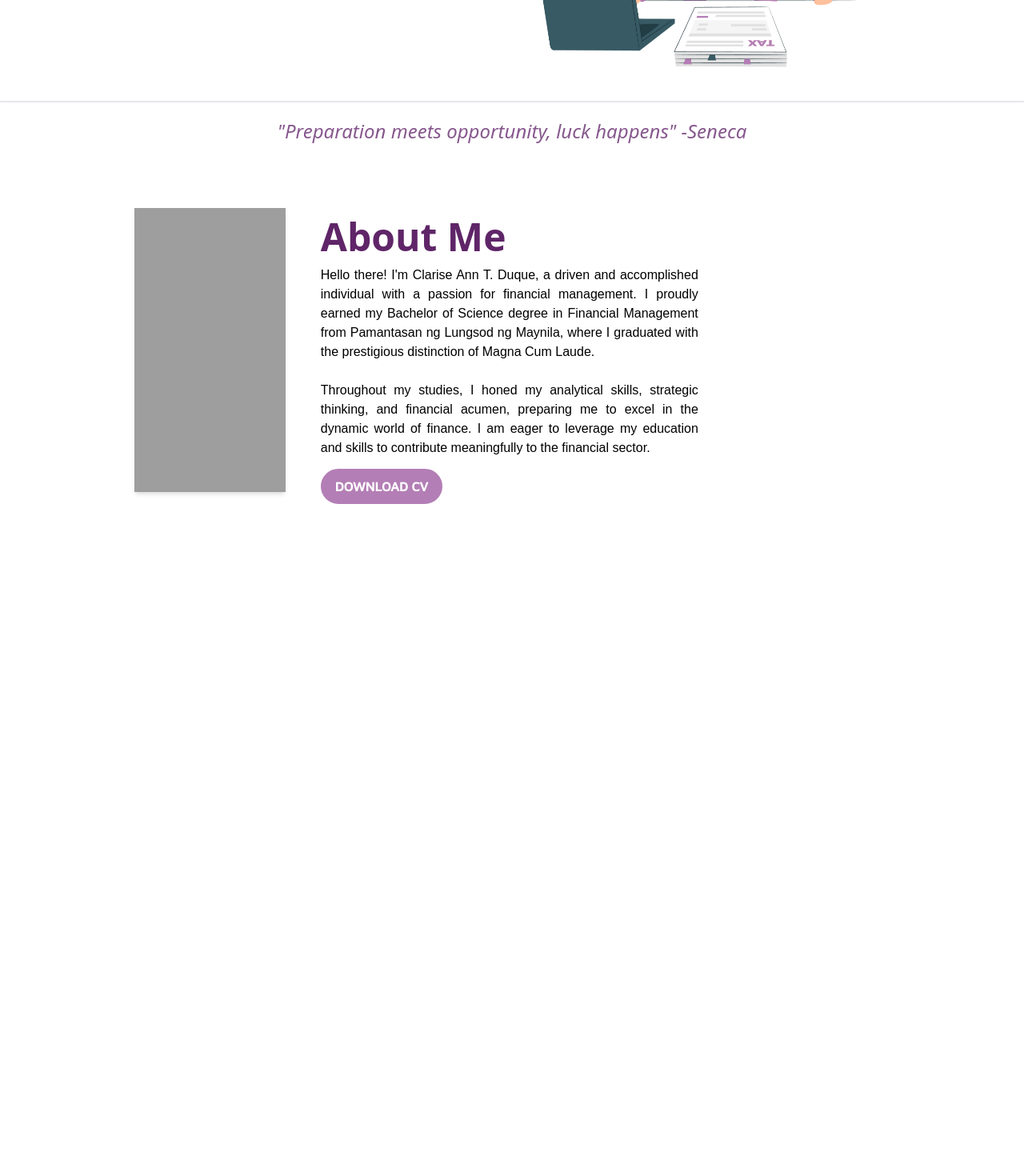
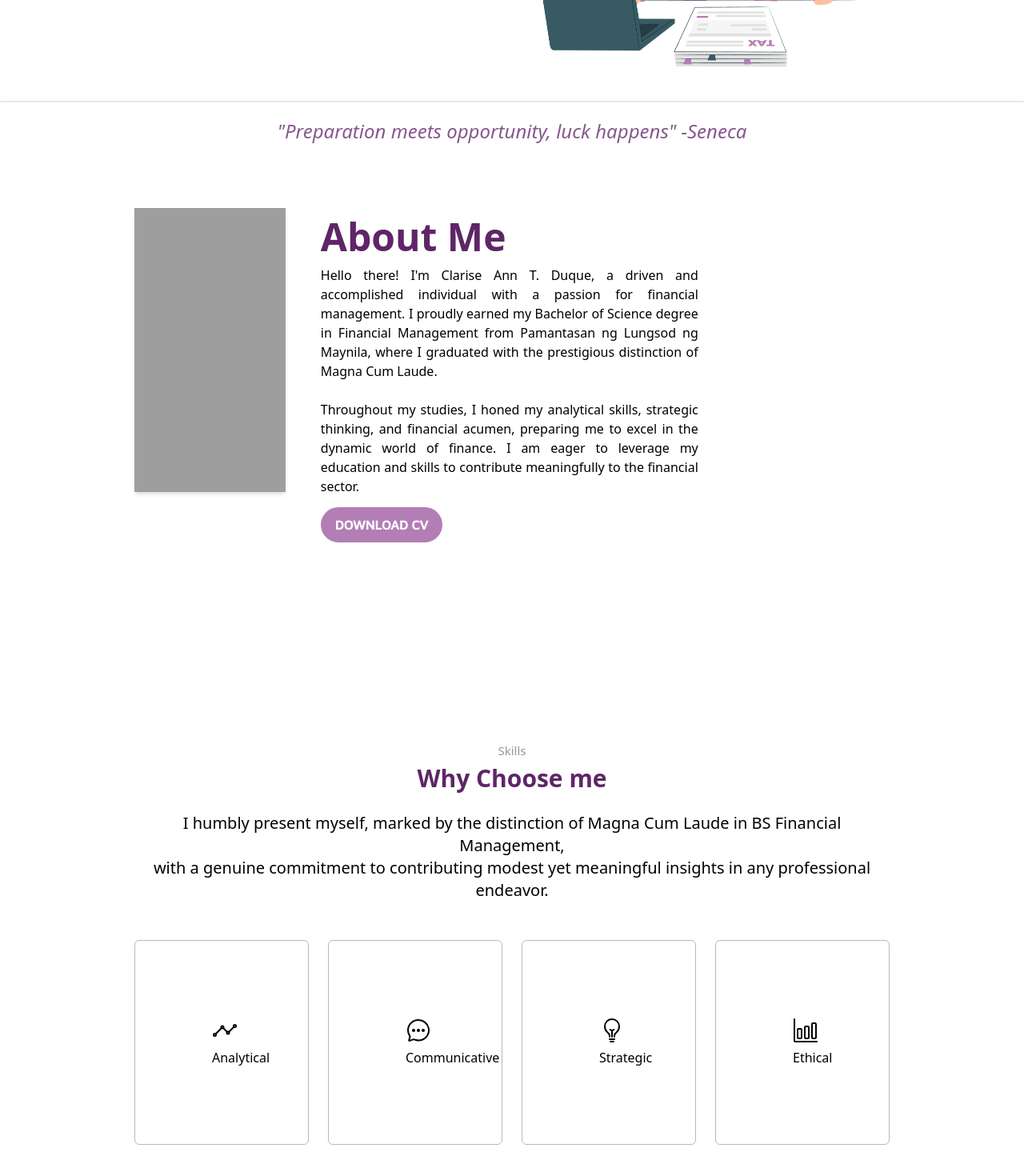
Before and after one commit to patrickeugenesacueza/Clarise-Portfolio, a React (Create React App) app in the folder portfolio/: page / in a window 1280 px wide. Shown: the part 594-2064 px from the top of the page at 80% size. Built offline with nearby package versions, Linux system fonts and the light colour scheme; grey boxes are pictures that could not be loaded.

Commit message:
Develop: SkillSection.js

```diff
--- a/portfolio/src/App.css
+++ b/portfolio/src/App.css
@@ -1,4 +1,13 @@
-  @import url('https://fonts.googleapis.com/css2?family=Maven+Pro:wght@500&family=Roboto:wght@100&display=swap');
+@import url('https://fonts.googleapis.com/css2?family=Maven+Pro:wght@500&family=Roboto:wght@100&display=swap');
+
+@font-face {
+  font-family: 'Poppins';
+  src: url('./fonts/Poppins-Medium.ttf') format('ttf');
+  /* Add additional font weights and styles as needed */
+  font-weight: normal;
+  font-style: normal;
+}
+
 
 @tailwind base;
 @tailwind components;
--- a/portfolio/src/components/pages/AboutMeSection.js
+++ b/portfolio/src/components/pages/AboutMeSection.js
@@ -18,16 +18,16 @@ export default function AboutMeSection() {
         </div>
         <div className="w-1/2 mx-auto md:text-left md:ml-11 mt-4 md:mt-0">
           <div className="text-[3rem] font-bold text-[#5f2568]">About Me</div>
-          <div className="sm: text-justify font-[sans-serif] text-[auto]">
+          <div className="sm: text-justify font-poppins font-[100]">
             Hello there! I'm Clarise Ann T. Duque, a driven and accomplished
             individual with a passion for financial management. I proudly earned
             my Bachelor of Science degree in Financial Management from
             Pamantasan ng Lungsod ng Maynila, where I graduated with the
-            prestigious distinction of Magna Cum Laude.  <br></br><br></br>Throughout my studies, I honed my
-            analytical skills, strategic thinking, and financial acumen,
-            preparing me to excel in the dynamic world of finance. I am eager to
-            leverage my education and skills to contribute meaningfully to the
-            financial sector.
+            prestigious distinction of Magna Cum Laude. <br></br>
+            <br></br>Throughout my studies, I honed my analytical skills,
+            strategic thinking, and financial acumen, preparing me to excel in
+            the dynamic world of finance. I am eager to leverage my education
+            and skills to contribute meaningfully to the financial sector.
           </div>
           <div>
             <button className="px-4 py-2 bg-[#b37eb5] mt-3.5 font-bold font-maven text-[#fff] rounded-3xl mx-auto border-2 border-[#b37eb5] hover:bg-[#fff] hover:text-[#b37eb5] duration-500 md:mx-0 2xl:text-[1.5rem] 2xl:px-6 2xl:py-4 2xl:rounded-[4em]">
--- a/portfolio/src/components/pages/SkillSection.js
+++ b/portfolio/src/components/pages/SkillSection.js
@@ -3,8 +3,56 @@ import React from "react";
 export default function SkillSection(){
     return (
       <>
-        <div className="py-5 z-0 bg-[#fff] w-full h-[auto] md:h-[90vh] lg:h-[90vh] 2xl:[50vh] px-0 text-center md:px-[10.5rem] lg:px-[10.5rem]">
-
+        <div className="py-[5rem] z-0 bg-[#fff] w-full h-[70vh] md:h-[90vh] lg:h-[90vh] px-[2em] md:px-[10.5rem]">
+          <div className="item-center text-center">
+            <div>
+              <span className="font-poppins font-medium text-[15px] text-[#9b9696]">
+                Skills
+              </span>
+            </div>
+            <div>
+              <span className="font-poppins font-bold text-[30px] text-[#5f2568]">
+                Why Choose me
+              </span>
+            </div>
+            <div className="mt-5">
+              <span className="font-poppins font-[100] text-sm md:text-base lg:text-lg xl:text-xl 2xl:text-2xl sm: text-justify">
+                I humbly present myself, marked by the distinction of Magna Cum
+                Laude in BS Financial Management, <br></br>
+                with a genuine commitment to contributing modest yet meaningful
+                insights in any professional endeavor.
+              </span>
+            </div>
+            <div className="grid grid-cols-1 sm:grid-cols-2 md:grid-cols-4 gap-6 mt-12">
+              <div className="bg-[#fff] border-[.50px] border-[#b2bbc3] p-24 rounded-md text-center hover:text-white hover:bg-[#9b6c9a] hover:duration-500">
+                <div>
+                  <ion-icon name="analytics-outline" size="large"></ion-icon>
+                </div>
+                <div className="">Analytical</div>
+              </div>
+              <div className="bg-[#fff] border-[.50px] border-[#b2bbc3] p-24 rounded-md text-center hover:text-white hover:bg-[#9b6c9a] hover:duration-500">
+                <div className="">
+                  <ion-icon
+                    name="chatbubble-ellipses-outline"
+                    size="large"
+                  ></ion-icon>
+                </div>
+                <div className="">Communicative</div>
+              </div>
+              <div className="bg-[#fff] border-[.50px] border-[#b2bbc3] p-24 rounded-md text-center hover:text-white hover:bg-[#9b6c9a] hover:duration-500">
+                <div>
+                  <ion-icon name="bulb-outline" size="large"></ion-icon>
+                </div>
+                <div>Strategic</div>
+              </div>
+              <div className="bg-[#fff] border-[.50px] border-[#b2bbc3] p-24 rounded-md text-center hover:text-white hover:bg-[#9b6c9a] hover:duration-500">
+                <div>
+                  <ion-icon name="bar-chart-outline" size="large"></ion-icon>
+                </div>
+                <div>Ethical</div>
+              </div>
+            </div>
+          </div>
         </div>
       </>
     );
```
Also changed, not shown: portfolio/src/fonts/Poppins-Medium.ttf (added).
